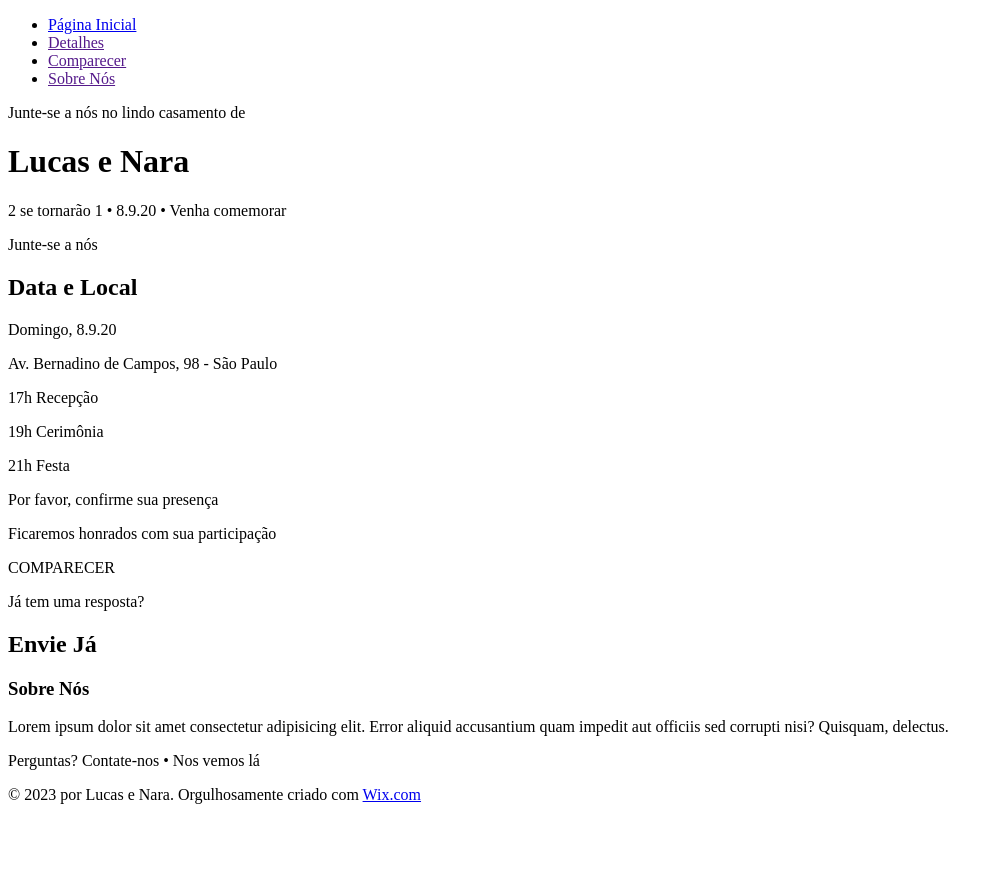
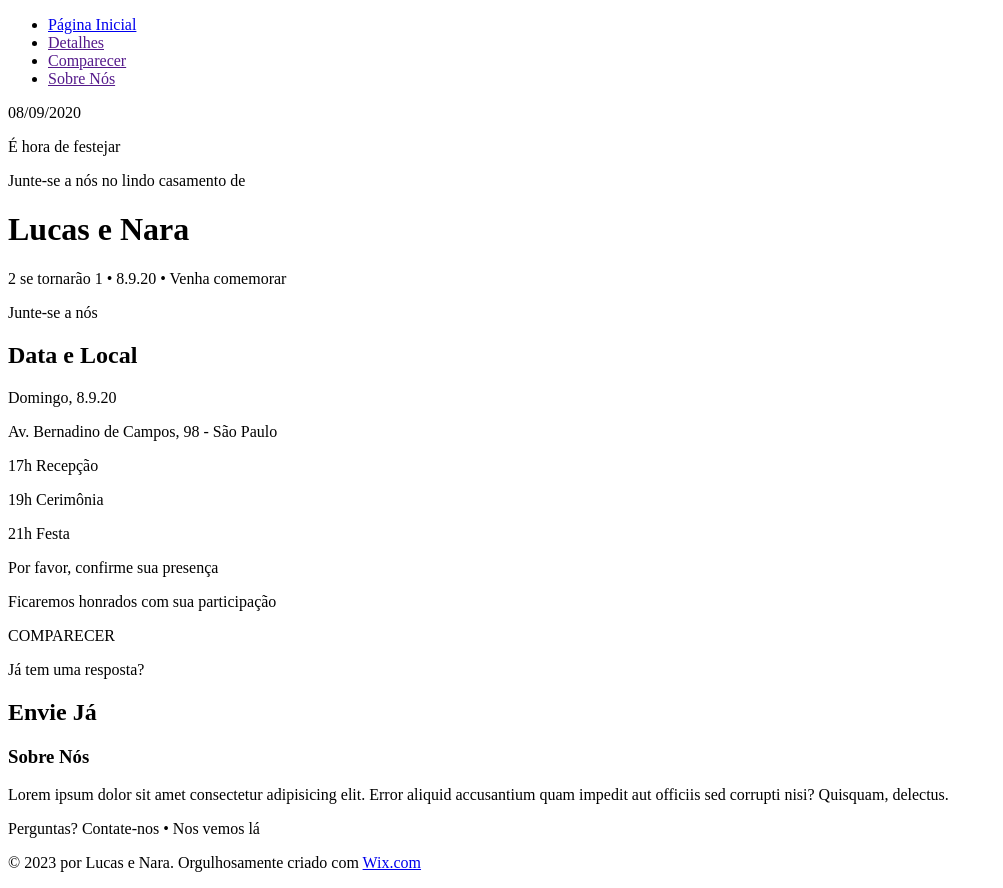
Before and after one commit to luzialeticia/site-parallax, a plain HTML site: page index.html in a window 1280 px wide. Shown: the whole page, without its empty margins (0-1003 px from the left). Before the commit the page ends 820 px from the top, so only its background shows below. Drawn offline with Linux system fonts and the light colour scheme.

Commit message:
Barras laterais

```diff
--- a/index.html
+++ b/index.html
@@ -26,6 +26,13 @@
                 </ul>
             </nav>
         </div>
+    </div>
+
+    <div class="barra-esq">
+        <p>08/09/2020</p>
+    </div>
+    <div class="barra-dir">
+        <p>É hora de festejar</p>
     </div>
 
     <header id="inicio">
```
